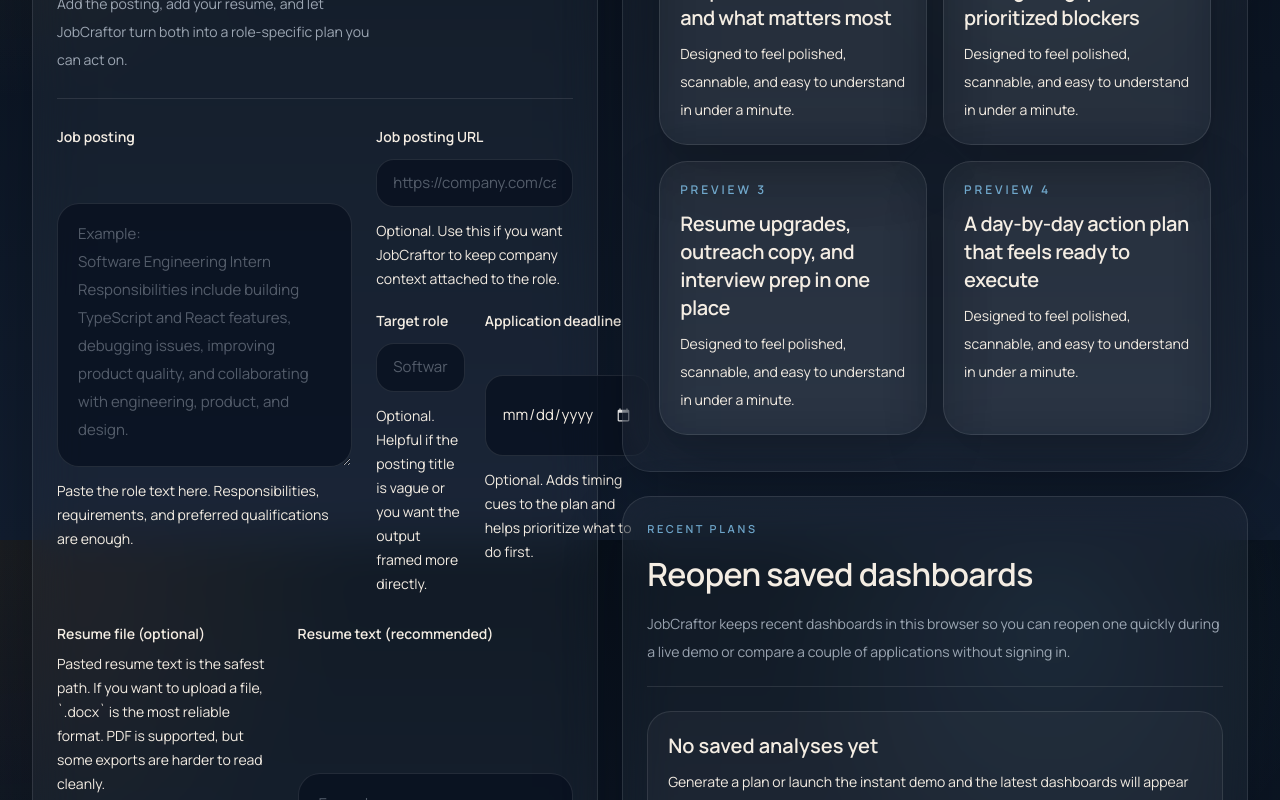
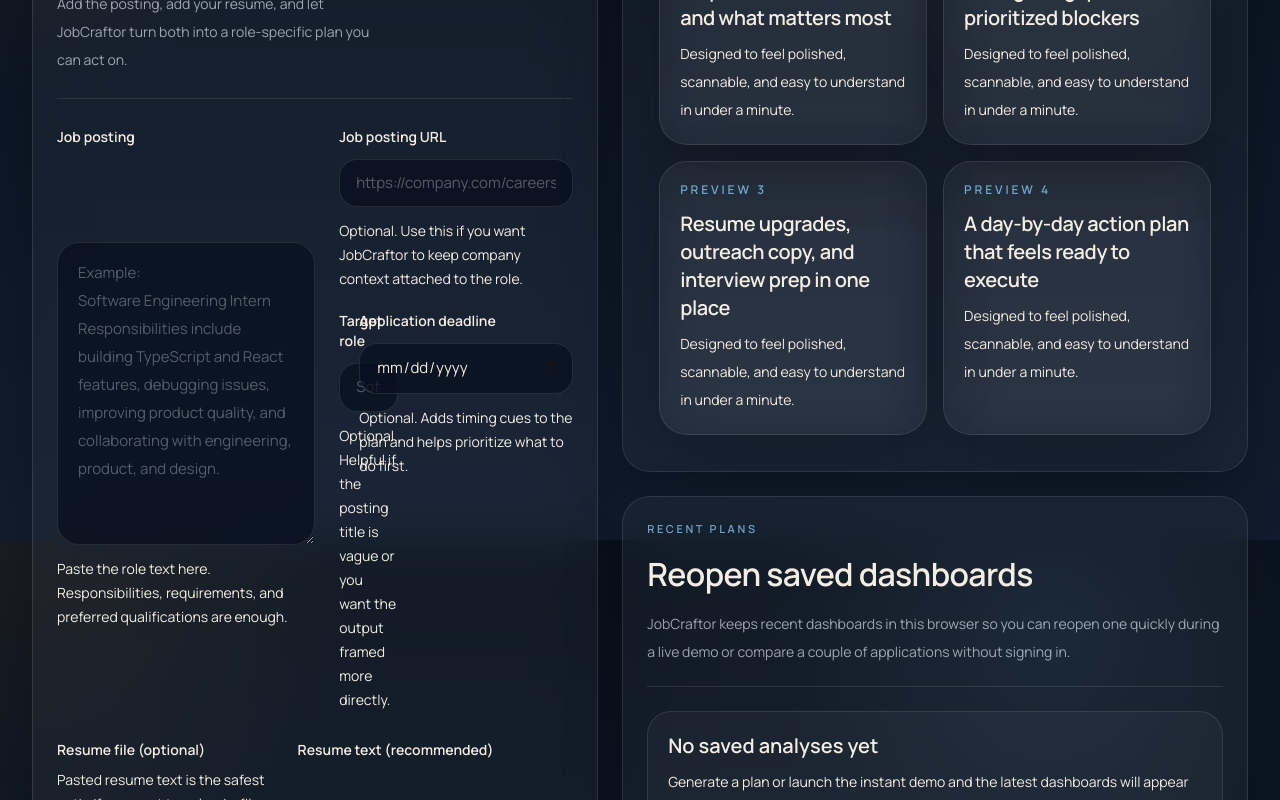
Before and after one commit to KananGuliyev/jobcraftor, a Next.js app: page / in a window 1280 px wide. Shown: the part 2660-3460 px from the top of the page. Built offline with nearby package versions, Linux system fonts and the light colour scheme.

Commit message:
fix: improve input workspace field layout

```diff
--- a/src/app/globals.css
+++ b/src/app/globals.css
@@ -78,11 +78,20 @@
 }
 
 .field-area {
-  @apply min-h-[220px] w-full rounded-[22px] border border-white/10 bg-ink/75 px-5 py-4 text-[15px] leading-7 text-sand outline-none transition duration-200;
+  @apply min-h-[220px] min-w-0 w-full rounded-[22px] border border-white/10 bg-ink/75 px-5 py-4 text-[15px] leading-7 text-sand outline-none transition duration-200;
 }
 
 .field-input {
-  @apply w-full rounded-[18px] border border-white/10 bg-ink/75 px-4 py-3 text-[15px] text-sand outline-none transition duration-200;
+  @apply min-w-0 w-full rounded-[18px] border border-white/10 bg-ink/75 px-4 py-3 text-[15px] text-sand outline-none transition duration-200;
+}
+
+.field-input-date {
+  @apply min-h-[50px] pr-3;
+}
+
+.field-input-date::-webkit-calendar-picker-indicator {
+  filter: invert(0.92) saturate(0) brightness(1.08);
+  opacity: 0.9;
 }
 
 .field-input-error {
--- a/src/components/input-panel.tsx
+++ b/src/components/input-panel.tsx
@@ -24,6 +24,10 @@
 
 function fieldClass(hasError: boolean) {
   return hasError ? "field-input field-input-error" : "field-input";
+}
+
+function dateFieldClass(hasError: boolean) {
+  return hasError ? "field-input field-input-date field-input-error" : "field-input field-input-date";
 }
 
 function areaClass(hasError: boolean) {
@@ -98,8 +102,8 @@
             />
           </label>
 
-          <div className="grid gap-5">
-            <label className="grid gap-3">
+          <div className="grid gap-5 min-[980px]:grid-rows-[auto_1fr]">
+            <label className="grid min-w-0 gap-3">
               <span className="text-sm font-semibold text-sand">Job posting URL</span>
               <input
                 type="url"
@@ -114,8 +118,8 @@
               />
             </label>
 
-            <div className="grid gap-5 sm:grid-cols-2">
-              <label className="grid gap-3">
+            <div className="grid gap-5 md:grid-cols-[minmax(0,1.18fr)_minmax(214px,0.82fr)] md:items-start">
+              <label className="grid min-w-0 gap-3">
                 <span className="text-sm font-semibold text-sand">Target role</span>
                 <input
                   type="text"
@@ -130,13 +134,13 @@
                 />
               </label>
 
-              <label className="grid gap-3">
+              <label className="grid min-w-0 gap-3">
                 <span className="text-sm font-semibold text-sand">Application deadline</span>
                 <input
                   type="date"
                   value={values.deadline}
                   onChange={(event) => onChange("deadline", event.target.value)}
-                  className={fieldClass(Boolean(fieldErrors.deadline))}
+                  className={dateFieldClass(Boolean(fieldErrors.deadline))}
                 />
                 <FieldMessage
                   error={fieldErrors.deadline}
```
